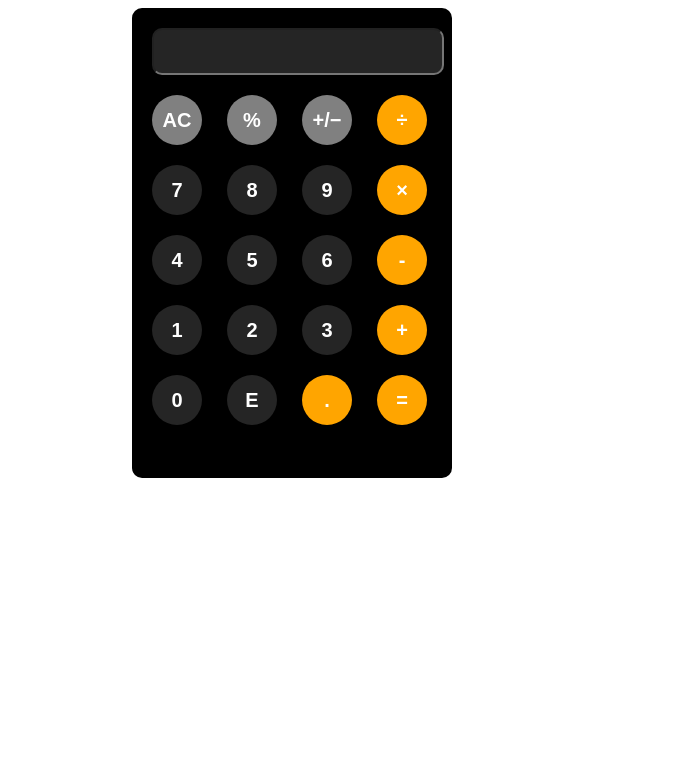
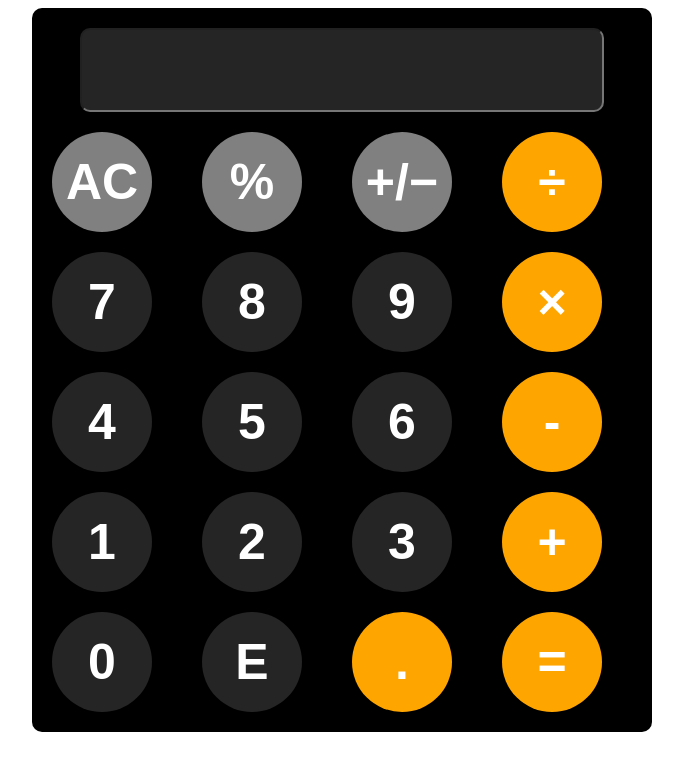
Before and after one commit to KolaAdetola/Calculator, a plain HTML site: page index.html in a window 1280 px wide. Shown: the whole page, without its empty margins (376-1059 px from the left). Drawn offline with Linux system fonts and the light colour scheme.

Commit message:
"increased scale of calc "

```diff
--- a/calc.css
+++ b/calc.css
@@ -1,9 +1,9 @@
 .calc-body{
-    width: 300px;
-    height: 450px;
+    width: 600px;
+    /* height: 500px; */
     background-color: black;
     padding: 10px;
-    margin-left: 500px;
+    margin-left: 400px;
     border-radius: 10px;
     color: white;
     font-size: 20px;
@@ -15,9 +15,10 @@
     background-color: rgb(37, 37, 37);
     padding: 10px;
     margin: 10px;
+    width: 500px;height: 60px;
     border-radius: 10px;
     color: white;
-    font-size: 20px;
+    font-size: 50px;
     font-weight: bold;
     text-align: end;
 }
@@ -28,12 +29,12 @@
 }
  button{
     background-color: rgb(37, 37, 37);
-    width: 50px; height: 50px;
+    width: 100px; height: 100px;
     padding: 10px;
     margin: 10px;
     border-radius: 50%;
     color: white;
-    font-size: 20px;
+    font-size: 50px;
     font-weight: bold;
     text-align: center;
     border: none;
```
